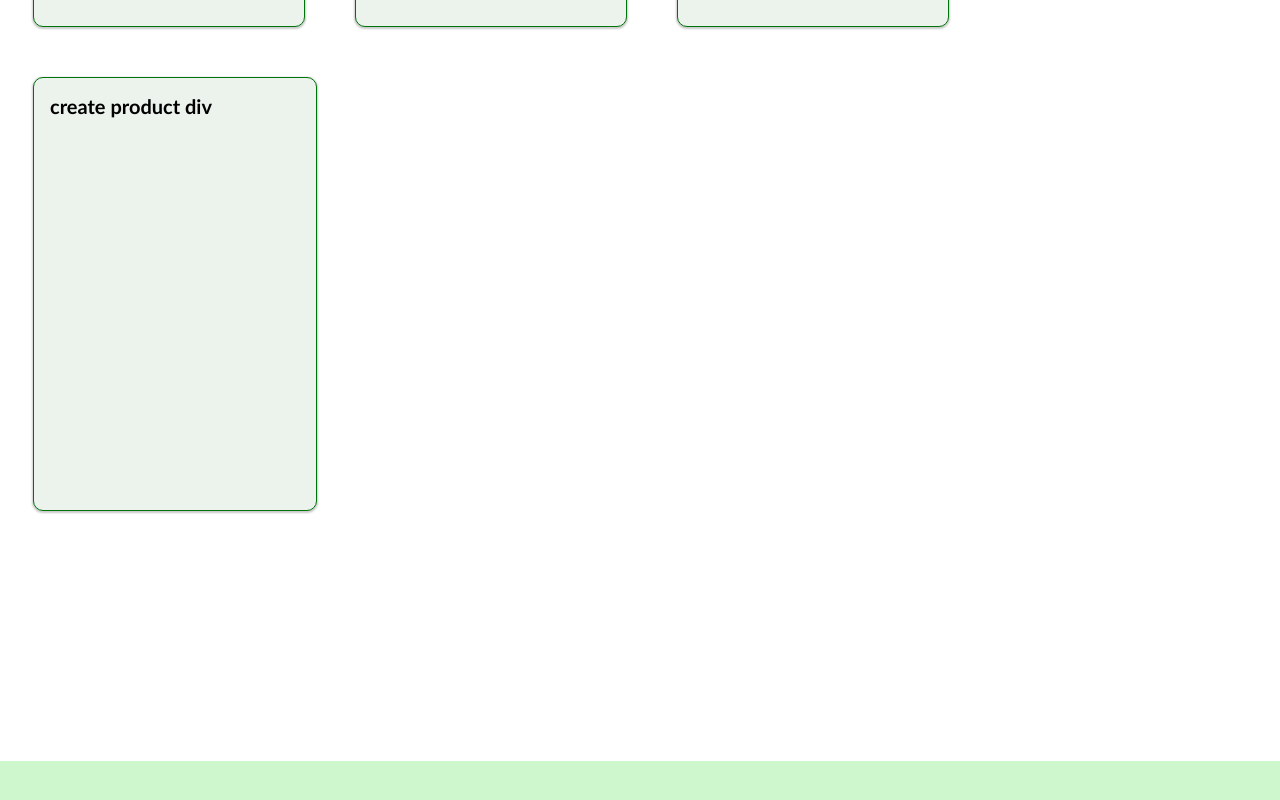
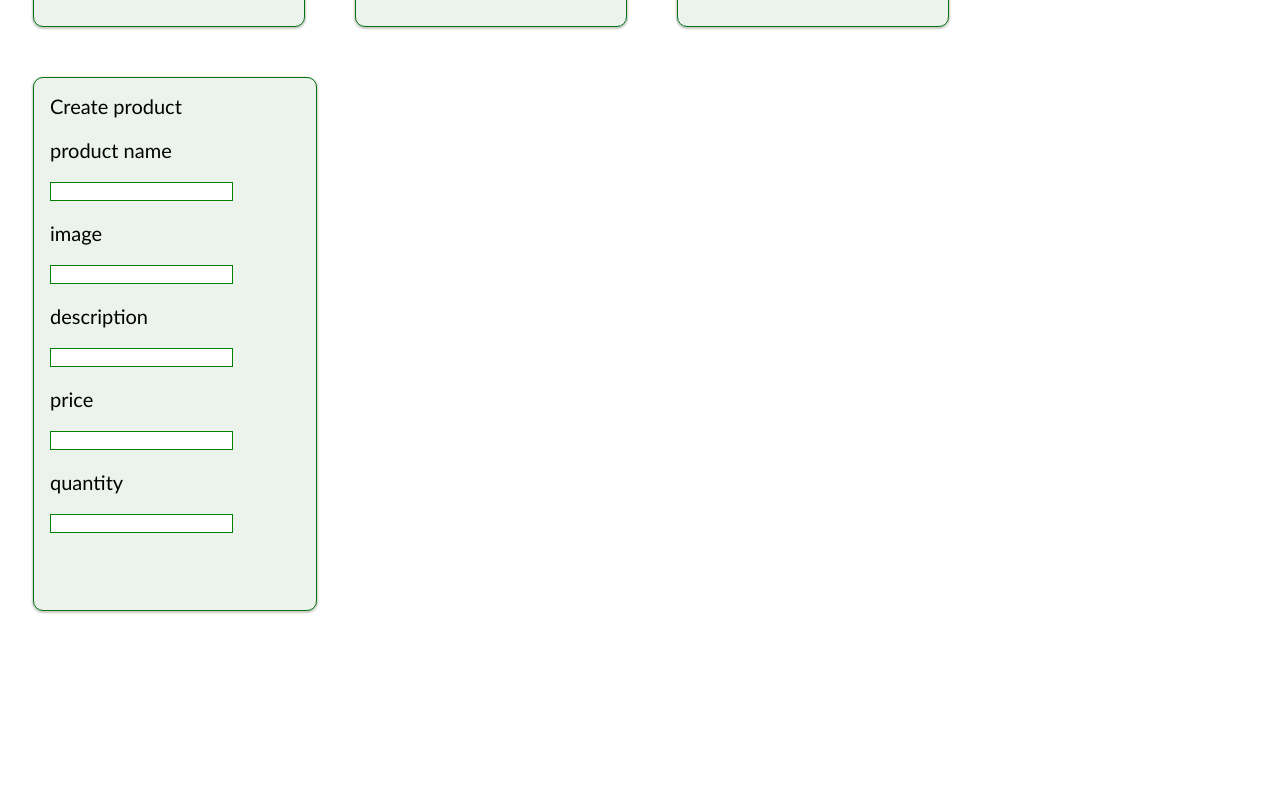
Before and after one commit to JuliRulquinha/Groceries, a plain HTML site: page Index.html in a window 1280 px wide. Shown: the part 778-1578 px from the top of the page. Drawn offline with Linux system fonts and the light colour scheme.

Commit message:
styled the create product div

```diff
--- a/Index.html
+++ b/Index.html
@@ -34,7 +34,19 @@
         </div>
 
         <div id="create-product" class="create-product">
-            create product div
+            Create product
+            <p id="p-name">product name</p>
+            <input class="input-information">
+            <p id="p-img">image</p>
+            <input class="input-information">
+            <p id="p-description">description</p>
+            <input class="input-information">
+            <p id="p-price">price</p>
+            <input class="input-information">
+            <p id="p-quantity">quantity</p>
+            <input class="input-information">
+
+
         </div>
         <script src="components/productCard.js"></script>
         <script src="Index.js"></script>
--- a/Index.js
+++ b/Index.js
@@ -85,3 +85,8 @@ function clearAll()
     let mainDiv = document.getElementById("main-div");
     mainDiv.innerHTML = "";
 }
+
+function addProduct()
+{
+
+}
--- a/Style.css
+++ b/Style.css
@@ -139,12 +139,16 @@ footer{
     border: 1px solid rgb(0, 116, 10);
     background-color: rgb(235, 243, 236);
     border-radius: 10px;
-    height: 400px;
+    height: 500px;
     width: 250px;
     box-shadow: 0px 1px 2px 1px rgb(202, 202, 202);
     margin: 25px;
     padding: 16px;
     font-family:'Gill Sans', 'Gill Sans MT', Calibri, 'Trebuchet MS', sans-serif;
     font-size: 20px;
-    font-weight: bolder;
+
 }
+
+.input-information{
+    border: 1px solid green;
+}
```
